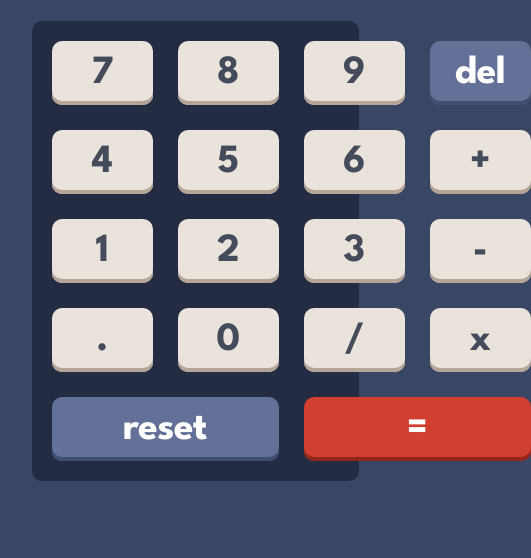
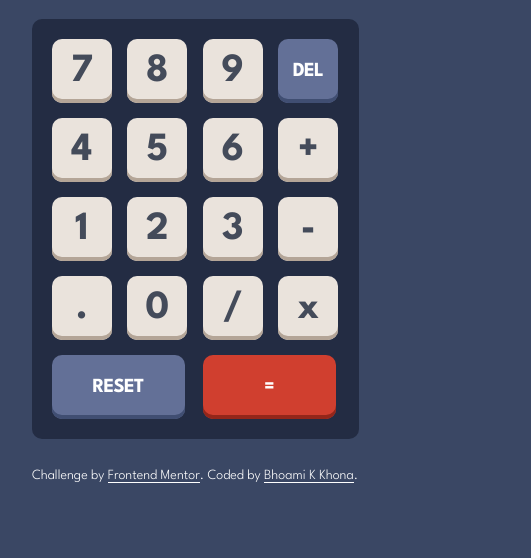
Before and after one commit to bhoamikhona/calculator-javascript, a plain HTML site: page index.html in a window 390 px wide. Shown: the part 286-844 px from the top of the page, 531 px wide, since content can reach past the window. Drawn offline with Linux system fonts and the light colour scheme.

Commit message:
css complete

```diff
--- a/index.html
+++ b/index.html
@@ -25,7 +25,7 @@
     <!-- Stylesheet -->
     <link rel="stylesheet" href="./style.css" />
   </head>
-  <body class="body">
+  <body class="body" data-theme="1">
     <header class="header">
       <div class="header__left"><h1 class="heading">calc</h1></div>
       <div class="header__right">
@@ -55,7 +55,9 @@
         <button class="btn" data-action="digit">7</button>
         <button class="btn" data-action="digit">8</button>
         <button class="btn" data-action="digit">9</button>
-        <button class="btn btn-blue" data-action="delete">del</button>
+        <button class="btn btn-blue delete-key" data-action="delete">
+          del
+        </button>
         <button class="btn" data-action="digit">4</button>
         <button class="btn" data-action="digit">5</button>
         <button class="btn" data-action="digit">6</button>
@@ -74,13 +76,19 @@
         <button class="btn btn-red equal-key" data-action="equals">=</button>
       </div>
     </main>
-    <!-- <footer class="footer">
-        <div class="attribution">
-          Challenge by
-          <a href="https://www.frontendmentor.io?ref=challenge" target="_blank"
+    <footer class="footer">
+      <div class="attribution">
+        Challenge by
+        <a
+          class="attribution__link"
+          href="https://www.frontendmentor.io?ref=challenge"
+          target="_blank"
           >Frontend Mentor</a
-          >. Coded by <a href="https://github.com/bhoamikhona">Bhoami K Khona</a>.
-        </div>
-      </footer> -->
+        >. Coded by
+        <a class="attribution__link" href="https://github.com/bhoamikhona"
+          >Bhoami K Khona</a
+        >.
+      </div>
+    </footer>
   </body>
 </html>
--- a/style.css
+++ b/style.css
@@ -178,6 +178,7 @@ input[type="range"]::-moz-range-thumb {
 /***** MAIN *****/
 .main {
   width: 54rem;
+  margin-bottom: 3rem;
 }
 
 .main__display {
@@ -258,8 +259,15 @@ input[type="range"]::-moz-range-thumb {
 }
 
 .reset-key,
+.equal-key,
 .equal-key {
   width: 22.7rem;
+}
+
+.reset-key,
+.delete-key {
+  font-size: 2.8rem;
+  text-transform: uppercase;
 }
 
 .reset-key {
@@ -268,6 +276,30 @@ input[type="range"]::-moz-range-thumb {
 
 .equal-key {
   grid-column: 3/-1;
+}
+
+/***** FOOTER *****/
+.footer {
+  color: var(--white);
+  font-weight: 300;
+  font-size: 1.4rem;
+}
+
+.attribution__link:link,
+.attribution__link:visited {
+  color: var(--white);
+  text-decoration: none;
+  border-bottom: 1px solid var(--white);
+  display: inline-block;
+  transition: all 0.3s ease;
+}
+
+.attribution__link:hover,
+.attribution__link:active {
+  border-bottom: none;
+  transform: scale(1.1);
+  background-color: var(--accent-key-bg);
+  padding: 0.3rem;
 }
 
 /* MEDIA QUERIES */
@@ -281,4 +313,24 @@ input[type="range"]::-moz-range-thumb {
   .main {
     width: 32.7rem;
   }
+
+  .main__action {
+    gap: 1.5rem;
+  }
+
+  .btn {
+    width: 6rem;
+    height: 6.4rem;
+  }
+
+  .reset-key,
+  .equal-key {
+    width: 13.3rem;
+  }
+
+  .reset-key,
+  .delete-key,
+  .equal-key {
+    font-size: 2rem;
+  }
 }
```
